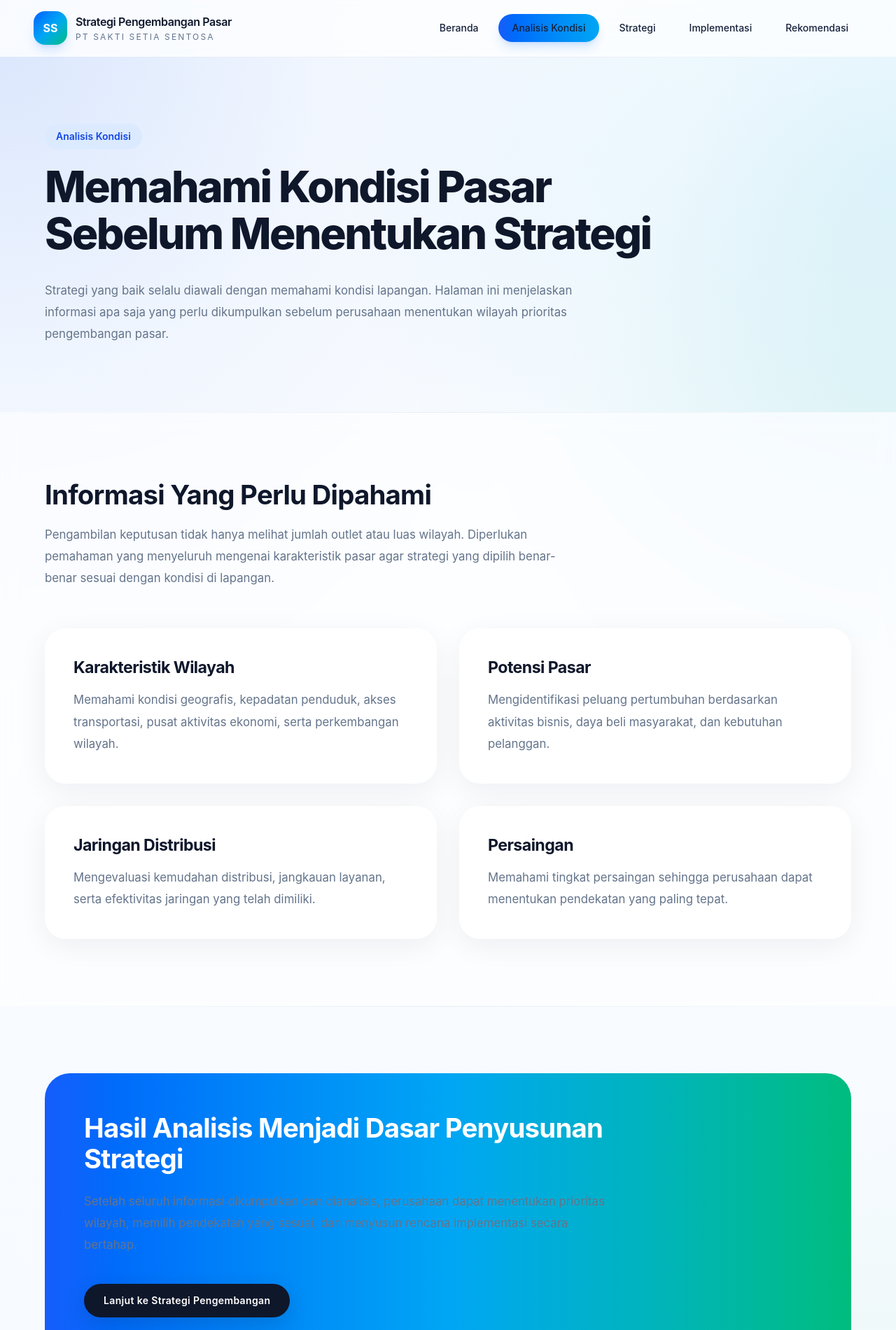
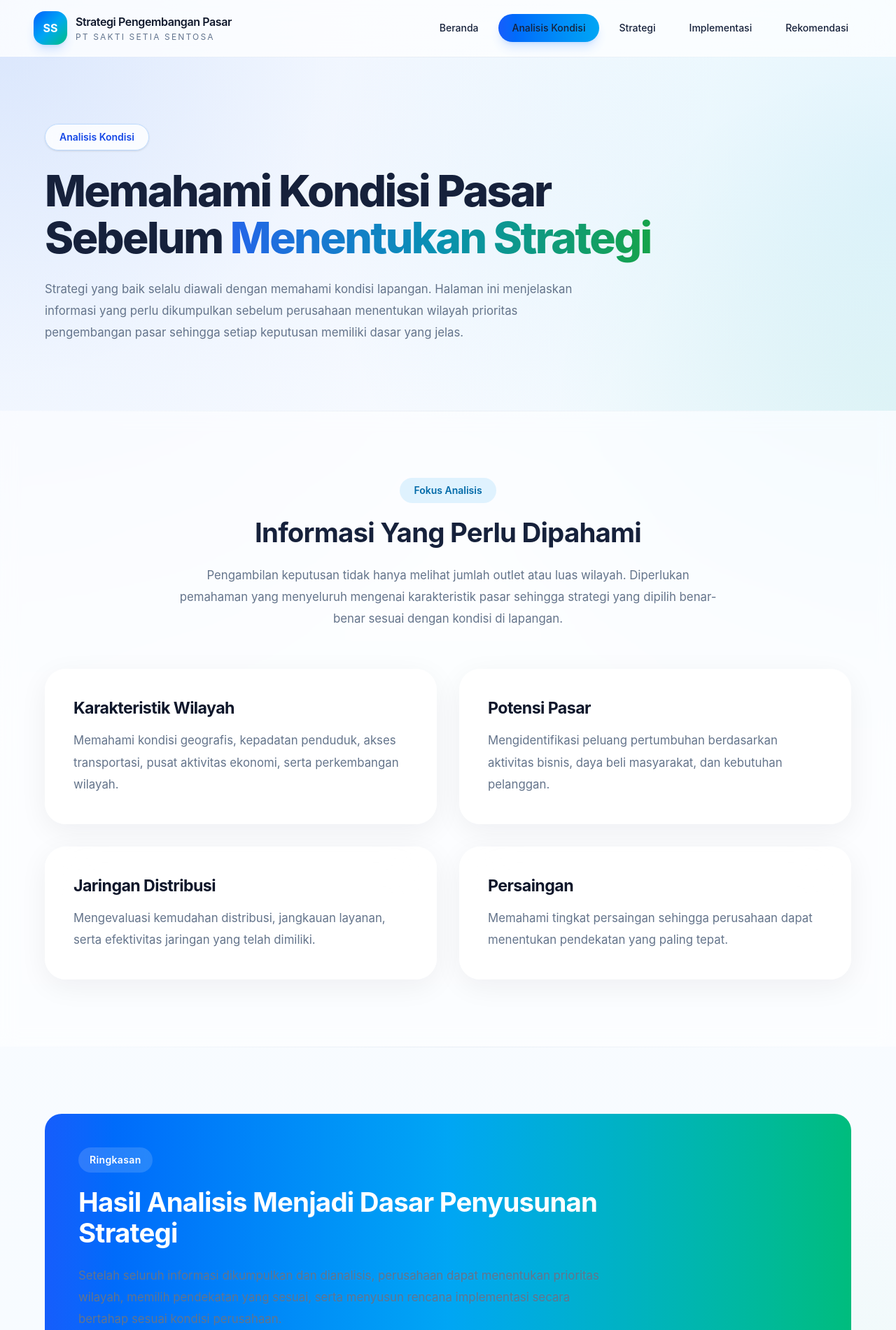
Before and after one commit to dawudsw0491-cell/market-strategy-presentation, a Next.js app: page /analisis-kondisi in a window 1280 px wide. Shown: the top 1901 px of the page at 70% size. Built offline with nearby package versions, Linux system fonts and the light colour scheme.

Commit message:
style: align analisis kondisi page with landing

```diff
--- a/app/analisis-kondisi/page.tsx
+++ b/app/analisis-kondisi/page.tsx
@@ -12,43 +12,56 @@ export default function AnalisisKondisiPage() {
       <Navbar />
 
       <main>
-        <Section background="gradient">
+        {/* Hero */}
+        <Section
+          background="gradient"
+          className="pt-14 lg:pt-20"
+        >
           <Container>
             <div className="max-w-4xl">
-              <span className="mb-5 inline-flex rounded-full bg-blue-100 px-4 py-2 text-sm font-semibold text-blue-700">
+              <span className="inline-flex rounded-full border border-blue-200 bg-white/80 px-5 py-2 text-sm font-semibold text-blue-700 shadow-sm backdrop-blur">
                 Analisis Kondisi
               </span>
 
-              <h1 className="text-5xl font-extrabold leading-tight text-slate-900 lg:text-6xl">
-                Memahami Kondisi Pasar Sebelum Menentukan Strategi
+              <h1 className="mt-6 max-w-4xl">
+                Memahami Kondisi Pasar Sebelum
+                <span className="gradient-text">
+                  {" "}Menentukan Strategi
+                </span>
               </h1>
 
-              <p className="mt-8 max-w-3xl text-xl leading-9 text-slate-600">
+              <p className="mt-6 max-w-3xl text-base leading-8 text-slate-600 lg:text-lg">
                 Strategi yang baik selalu diawali dengan memahami kondisi
-                lapangan. Halaman ini menjelaskan informasi apa saja yang perlu
+                lapangan. Halaman ini menjelaskan informasi yang perlu
                 dikumpulkan sebelum perusahaan menentukan wilayah prioritas
-                pengembangan pasar.
+                pengembangan pasar sehingga setiap keputusan memiliki dasar
+                yang jelas.
               </p>
             </div>
           </Container>
         </Section>
 
+        {/* Content */}
         <Section background="white">
           <Container>
-            <div className="mb-14 max-w-3xl">
-              <h2 className="text-4xl font-bold text-slate-900">
+            <div className="mx-auto mb-14 max-w-3xl text-center">
+              <span className="inline-flex rounded-full bg-sky-100 px-5 py-2 text-sm font-semibold text-sky-700">
+                Fokus Analisis
+              </span>
+
+              <h2 className="mt-5 font-semibold">
                 Informasi Yang Perlu Dipahami
               </h2>
 
-              <p className="mt-5 text-lg leading-8 text-slate-600">
+              <p className="mt-6 text-lg leading-8 text-slate-600">
                 Pengambilan keputusan tidak hanya melihat jumlah outlet atau
                 luas wilayah. Diperlukan pemahaman yang menyeluruh mengenai
-                karakteristik pasar agar strategi yang dipilih benar-benar
+                karakteristik pasar sehingga strategi yang dipilih benar-benar
                 sesuai dengan kondisi di lapangan.
               </p>
             </div>
 
-            <div className="grid gap-8 md:grid-cols-2">
+            <div className="grid gap-8 lg:grid-cols-2">
               <Card
                 title="Karakteristik Wilayah"
                 description="Memahami kondisi geografis, kepadatan penduduk, akses transportasi, pusat aktivitas ekonomi, serta perkembangan wilayah."
@@ -72,19 +85,24 @@ export default function AnalisisKondisiPage() {
           </Container>
         </Section>
 
+        {/* Summary */}
         <Section>
           <Container>
-            <div className="rounded-[36px] bg-gradient-to-r from-blue-600 via-sky-500 to-emerald-500 p-10 text-white lg:p-14">
+            <div className="rounded-3xl bg-gradient-to-r from-blue-600 via-sky-500 to-emerald-500 p-8 text-white lg:p-12">
               <div className="max-w-3xl">
-                <h2 className="text-4xl font-bold">
+                <span className="inline-flex rounded-full bg-white/15 px-4 py-2 text-sm font-semibold tracking-wide text-white backdrop-blur">
+                  Ringkasan
+                </span>
+
+                <h2 className="mt-5 font-semibold text-white">
                   Hasil Analisis Menjadi Dasar Penyusunan Strategi
                 </h2>
 
                 <p className="mt-6 text-lg leading-8 text-blue-50">
                   Setelah seluruh informasi dikumpulkan dan dianalisis,
                   perusahaan dapat menentukan prioritas wilayah, memilih
-                  pendekatan yang sesuai, dan menyusun rencana implementasi
-                  secara bertahap.
+                  pendekatan yang sesuai, serta menyusun rencana implementasi
+                  secara bertahap sesuai kondisi perusahaan.
                 </p>
 
                 <div className="mt-10">
```
